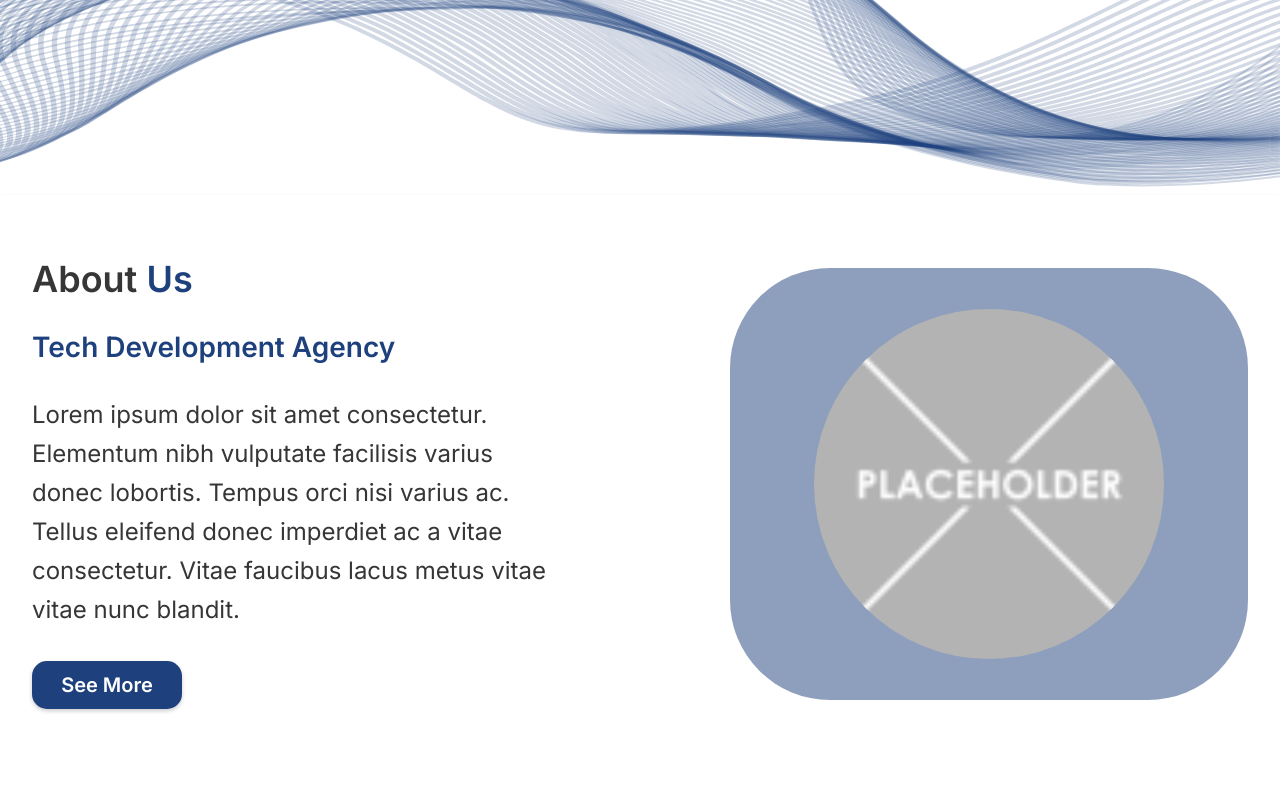
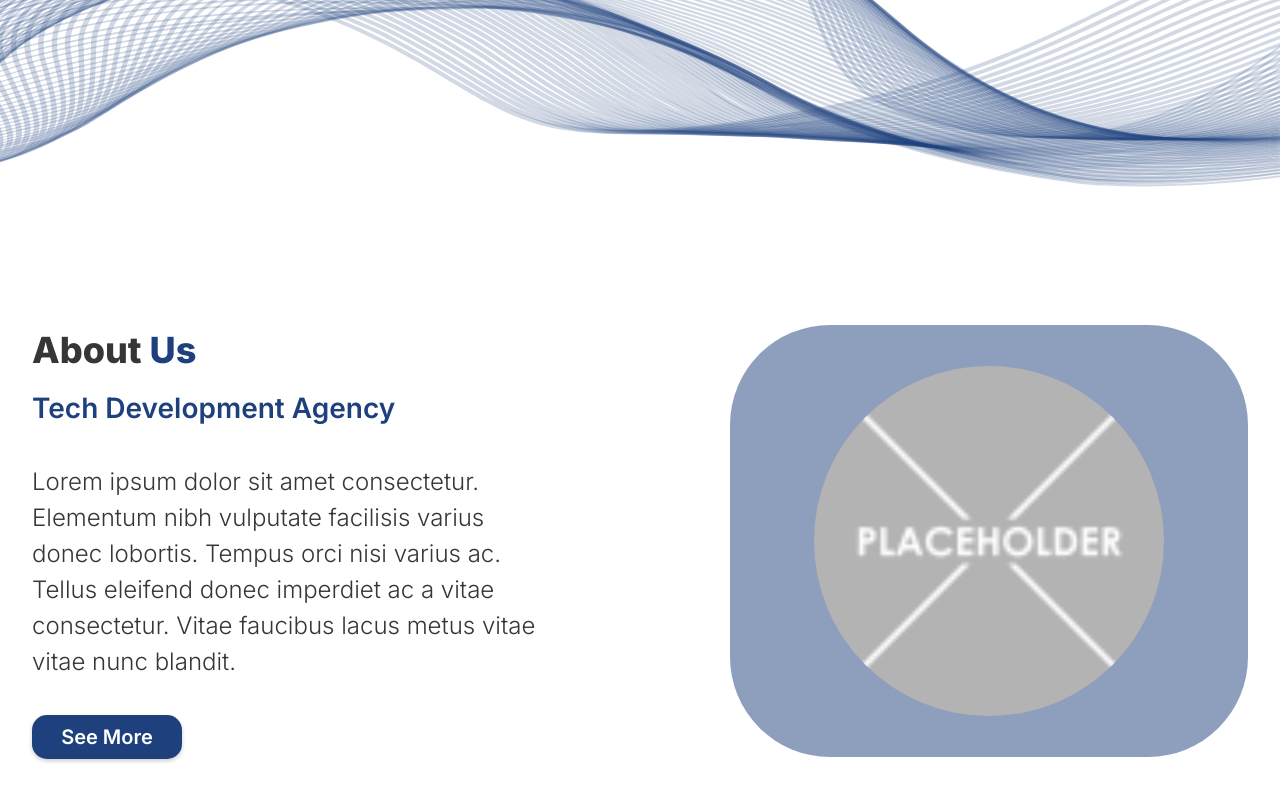
Before and after one commit to Momen-Assaf/HunainFZE, a React (Create React App) app: page / in a window 1280 px wide. Shown: the part 640-1440 px from the top of the page. Built offline with nearby package versions, Linux system fonts and the light colour scheme.

Commit message:
about us section complete

```diff
--- a/src/App.css
+++ b/src/App.css
@@ -1,4 +1,4 @@
-@import url('https://fonts.googleapis.com/css2?family=Inter:wght@400;500;600;700&family=Sen:wght@400;700;800&display=swap');
+@import url('https://fonts.googleapis.com/css2?family=Inter:wght@300;400;500;600;700;800&family=Sen:wght@400;700;800&display=swap');
 
 .App {
   text-align: center;
--- a/src/components/AboutUs.tsx
+++ b/src/components/AboutUs.tsx
@@ -5,7 +5,7 @@ import { logo } from "../assets";
 const AboutUs = () => {
     return (
         <section
-            className="w-full bg-white shadow-md h-[900px]"
+            className="w-full bg-white shadow-md py-16"
             id="aboutUs"
             style={{
                 backgroundColor: theme.colors.background_primary,
@@ -15,14 +15,14 @@ const AboutUs = () => {
         >
             <div className="container mx-auto flex flex-col lg:flex-row items-center gap-10 px-8 py-16">
                 {/* Left Section */}
-                <div className="flex flex-col flex-1 space-y-8 items-start">
+                <div className="flex flex-col flex-1 items-start">
                     {/* Heading */}
                     <h2
-                        className="text-4xl font-extrabold"
                         style={{
                             fontFamily: theme.fonts.primary,
                             fontSize: theme.fontSize.heading1,
-                            fontWeight: theme.fontWeight.semiBold,
+                            fontWeight: theme.fontWeight.extraBold,
+                            marginBottom: "10px",
                         }}
                     >
                         <span style={{ color: theme.colors.textDark }}>About </span>
@@ -31,12 +31,12 @@ const AboutUs = () => {
 
                     {/* Subheading */}
                     <h3
-                        className="text-2xl font-semibold"
                         style={{
                             color: theme.colors.primary,
                             fontFamily: theme.fonts.primary,
                             fontSize: theme.fontSize.heading2,
                             fontWeight: theme.fontWeight.semiBold,
+                            marginBottom: "35px",
                         }}
                     >
                         Tech Development Agency
@@ -49,6 +49,9 @@ const AboutUs = () => {
                             fontFamily: theme.fonts.primary,
                             color: theme.colors.textDark,
                             fontSize: theme.fontSize.paragraph,
+                            fontWeight: theme.fontWeight.light,
+                            lineHeight: "1.5",
+                            marginBottom: "35px",
                         }}
                     >
                         Lorem ipsum dolor sit amet consectetur. Elementum nibh vulputate
@@ -59,7 +62,7 @@ const AboutUs = () => {
 
                     {/* Button */}
                     <CustomButton
-                        buttonClass="w-[150px] h-[48px]" // Button size
+                        buttonClass="w-[150px] h-[44px]" // Button size
                         text="See More"
                     />
                 </div>
```
